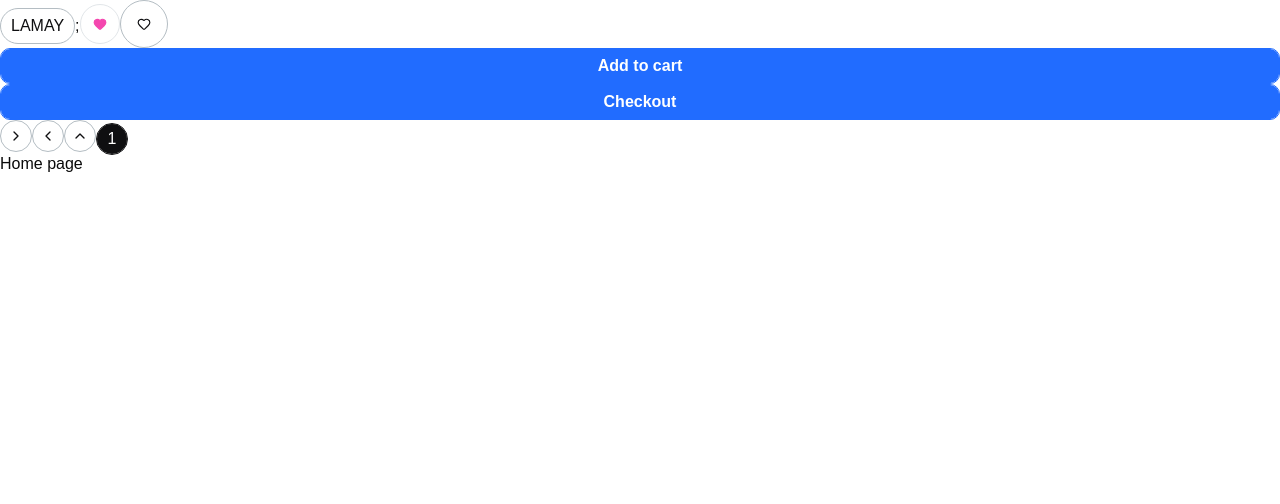
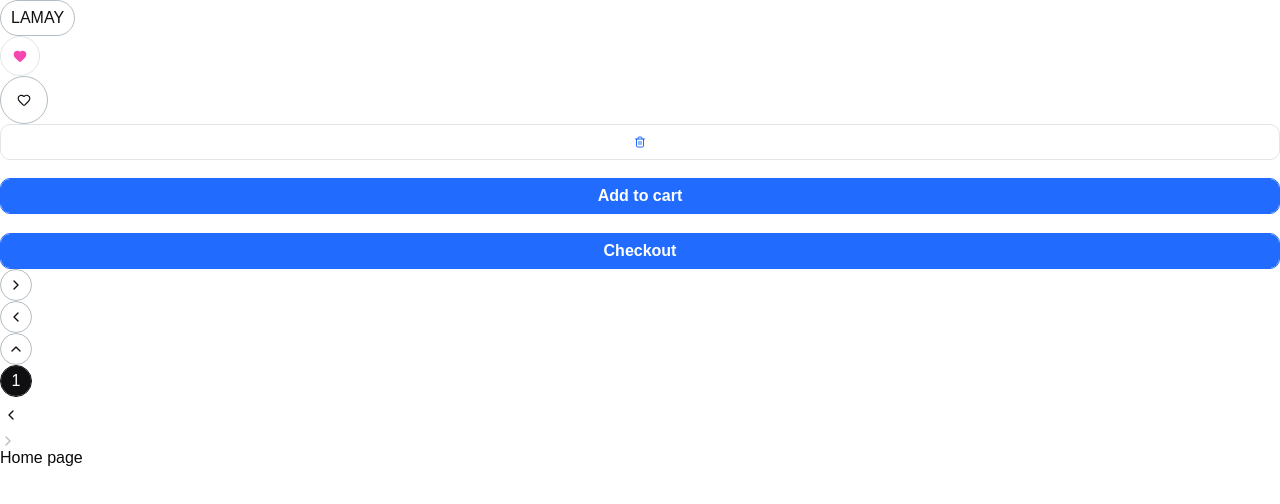
Before and after one commit to lamay-gp/lamay-frontend, a React (Vite) app: page / in a window 1280 px wide. Shown: the top 504 px of the page. Built offline with nearby package versions, Linux system fonts and the light colour scheme.

Commit message:
feat(SCRUM-73): add shadcn button default styles

```diff
--- a/src/App.tsx
+++ b/src/App.tsx
@@ -10,21 +10,33 @@ export const App = () => {
   return (
     //it is just for visuality
     <>
-      <Button>LAMAY</Button>;
+      <Button>LAMAY</Button>
+      <br />
       <FavoriteButton
         isFavorite={true}
         productId={2}
       />
+      <br />
       <FavoriteButton
         isFavorite={false}
         productId={3}
         size={'lg'}
       />
+      <br />
+      <AddToCartButton
+        isInCart={true}
+        productId={4}
+        //size={'lg'}
+      />
+      <br />
+      <br />
       <AddToCartButton
         isInCart={false}
         productId={4}
         //size={'lg'}
       />
+      <br />
+      <br />
       <Button
         variant="primaryAction"
         className="py-[14px]"
@@ -33,6 +45,7 @@ export const App = () => {
       >
         Checkout
       </Button>
+      <br />
       <Button
         variant="default"
         size="icon-sm"
@@ -40,6 +53,7 @@ export const App = () => {
       >
         <ChevronRight className="size-4" />
       </Button>
+      <br />
       <Button
         variant="default"
         size="icon-sm"
@@ -47,6 +61,7 @@ export const App = () => {
       >
         <ChevronLeft className="size-4" />
       </Button>
+      <br />
       <Button
         variant="default"
         size="icon-sm"
@@ -54,6 +69,7 @@ export const App = () => {
       >
         <ChevronUp className="size-4" />
       </Button>
+      <br />
       <Button
         variant="default"
         size="icon-sm"
@@ -61,6 +77,15 @@ export const App = () => {
       >
         1
       </Button>
+      <br />
+      <Button
+        variant="paginationArrow"
+        //onClick={}
+      >
+        <ChevronLeft className="size-4" />
+      </Button>
+      <br />
+      <ChevronRight className="size-4 text-[#b4bdc3]" />
       {/*Header will be here*/}
       <Outlet />
       {/*Footer will be here*/}
--- a/src/components/ui/button-variants.ts
+++ b/src/components/ui/button-variants.ts
@@ -18,6 +18,8 @@ export const buttonVariants = cva(
         link: 'text-primary underline-offset-4 hover:underline',
         primaryAction:
           'w-full rounded-lg border-[#216cff] bg-[#216cff] font-bold text-sm text-white hover:shadow-[0_3px_13px_0_rgba(23,32,49,0.4)]',
+        paginationArrow:
+          'size-4  text-[#0f0f11] hover:bg-transparent hover:text-[#b4bdc3]',
       },
       size: {
         'default':
@@ -73,7 +75,7 @@ import { Button } from '@/components/ui/button';
 // for goUp
 import { ChevronUp } from 'lucide-react';
 import { Button } from '@/components/ui/button';
-<Button
+   <Button
         variant="default"
         size="icon-sm"
         //onClick={}
@@ -81,7 +83,8 @@ import { Button } from '@/components/ui/button';
         <ChevronUp className="size-4" />
       </Button>
 
-      //for pagination button
+//for pagination button
+import { Button } from '@/components/ui/button';
       <Button
         variant="default"
         size="icon-sm"
@@ -89,4 +92,18 @@ import { Button } from '@/components/ui/button';
       >
         1
       </Button>
+
+//for arrowBack without border
+import { ChevronLeft } from 'lucide-react';
+import { Button } from '@/components/ui/button';
+      <Button
+        variant="paginationArrow"
+        //onClick={}
+      >
+        <ChevronLeft className="size-4" />
+      </Button>
+
+      //for arrowForward without border
+import { ChevronRight } from 'lucide-react';
+        <ChevronRight className="size-4 text-[#b4bdc3]" />
       */
```
